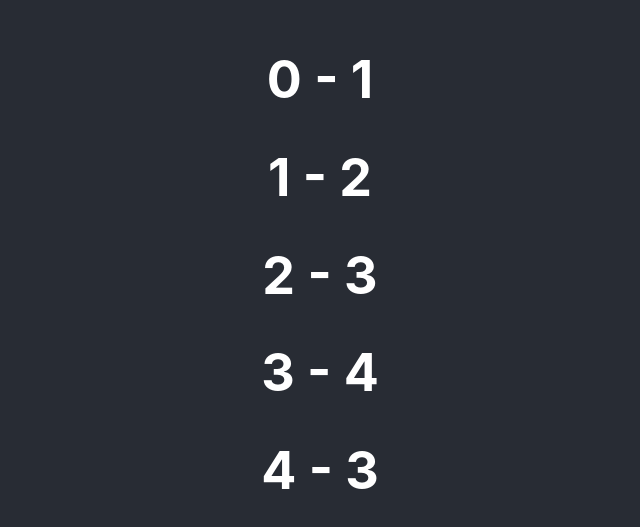
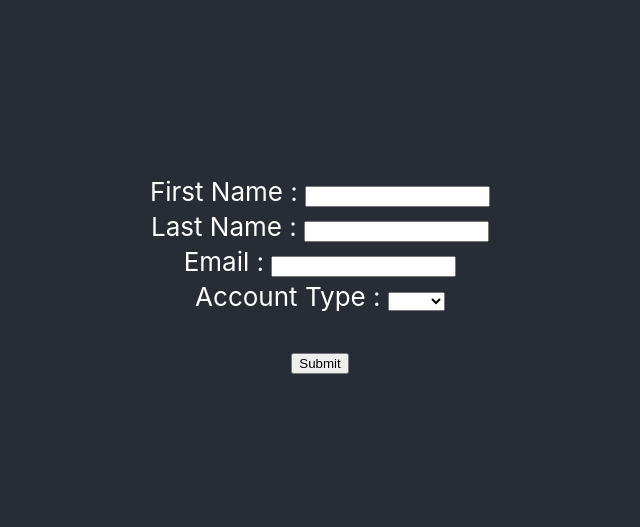
Before and after one commit to kaushal-chauhan/reactjs-beginner, a React (Create React App) app: page / in a window 1280 px wide. Shown: the part 125-652 px from the top of the page, without its empty margins (320-960 px from the left). Built offline with nearby package versions, Linux system fonts and the light colour scheme.

Commit message:
Learning : Css & Basics Form Handling

```diff
--- a/src/App.js
+++ b/src/App.js
@@ -8,6 +8,8 @@ import ClasswithState from "./components/ClasswithState"
 import InputBox from "./components/QtyBox/InputBox"
 import ConditionalRendering from "./components/ConditionalRendering"
 import ProductListing from "./components/ProductListing"
+import StylesElement from "./components/StylesElement"
+import Formelement from "./components/Formelement"
 
 function App() {
   return (
@@ -26,7 +28,9 @@ function App() {
         <InputBox />
         <InputBox /> */}
         {/* <ConditionalRendering /> */}
-        <ProductListing />
+        {/* <ProductListing /> */}
+        {/* <StylesElement /> */}
+        <Formelement />
       </header>
     </div>
   );
--- /dev/null
+++ b/src/components/Formelement.js
@@ -0,0 +1,72 @@
+import React, {Component} from "react"
+
+class Formelement extends Component {
+    constructor(props) {
+        super(props)
+        this.state = {
+            firstName: "",
+            lastName: "",
+            email: "",
+            accountType: ""
+        }
+    }
+    formElementValues = (event) => {
+        switch (event.target.name) {
+            case 'first-name':
+                this.setState({firstName: event.target.value});
+                break;
+            case 'last-name':
+                this.setState({lastName: event.target.value});
+                break;
+            case 'email':
+                this.setState({email: event.target.value});
+                break;
+            case 'account-type':
+                this.setState({accountType: event.target.value});
+                break;
+            default: break;
+        }
+    }
+    formSubmitAction = (event) => {
+        event.preventDefault()
+        alert(`${this.state.firstName} ${this.state.lastName} ${this.state.email} ${this.state.accountType}`)
+    }
+    render() {
+        return(
+            <form onSubmit={this.formSubmitAction}>
+                <table>
+                    <tbody>
+                    <tr>
+                        <td>
+                            First Name : <input type="text" name="first-name" value={this.state.firstName} onChange={this.formElementValues}/>
+                        </td>
+                    </tr>
+                    <tr>
+                        <td>
+                            Last Name : <input type="text" name="last-name" value={this.state.lastName} onChange={this.formElementValues}/>
+                        </td>
+                    </tr>
+                    <tr>
+                        <td>
+                            Email : <input type="text" name="email" value={this.state.email} onChange={this.formElementValues}/>
+                        </td>
+                    </tr>
+                    <tr>
+                        <td>
+                            Account Type : <select name="account-type" value={this.state.accountType} onChange={this.formElementValues}>
+                                <option></option>
+                                <option value="Seller">Seller</option>
+                                <option value="Buyer">Buyer</option>
+                            </select>
+                            <br /><br />
+                            <button type="submit">Submit</button>
+                        </td>
+                    </tr>
+                    </tbody>
+                </table>
+            </form>
+        )
+    }
+}
+
+export default Formelement
--- /dev/null
+++ b/src/components/StylesElement.js
@@ -0,0 +1,19 @@
+import React, {Component} from "react"
+import "../css/styles.css"
+import stylesModule from "../css/styles.module.css"
+
+const styles = {
+    fontSize: 100
+}
+class StylesElement extends Component {
+    render() {
+        return (
+            <div>
+                <h1 className="error" style={styles}>Hi Kaushal !</h1>
+                <h1 className={`${stylesModule.success} font-size`} >Hi Kaushal !</h1>
+            </div>
+        )
+    }
+}
+
+export default StylesElement
--- /dev/null
+++ b/src/css/styles.css
@@ -0,0 +1,6 @@
+.error {
+    color: red;
+}
+.font-size {
+    font-size: 150px
+}
--- /dev/null
+++ b/src/css/styles.module.css
@@ -0,0 +1,3 @@
+.success {
+    color: green;
+}
```
